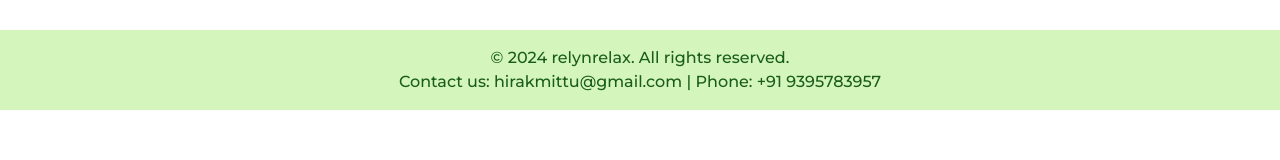
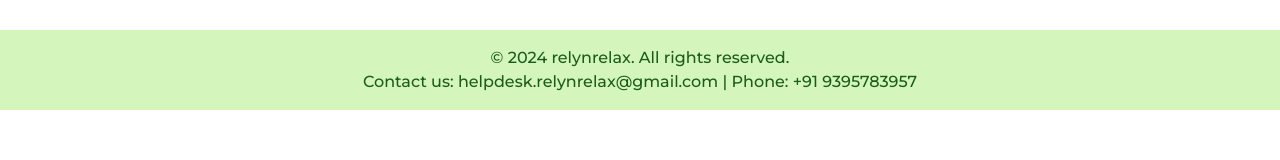
Before and after one commit to bishald0013/client, a React (Create React App) app: page /admin/dashboard in a window 1280 px wide. Shown: the part 138-298 px from the top of the page. Built offline with nearby package versions, Linux system fonts and the light colour scheme; no server answers.

Commit message:
Update Footer.js: changed email

```diff
--- a/src/components/Footer/Footer.js
+++ b/src/components/Footer/Footer.js
@@ -13,7 +13,7 @@
           <p className="mb-0">&copy; 2024 relynrelax. All rights reserved.</p>
 
           <p className="mb-0">
-            Contact us: hirakmittu@gmail.com | Phone: +91 9395783957
+            Contact us: helpdesk.relynrelax@gmail.com | Phone: +91 9395783957
           </p>
         </div>
       </div>
```
